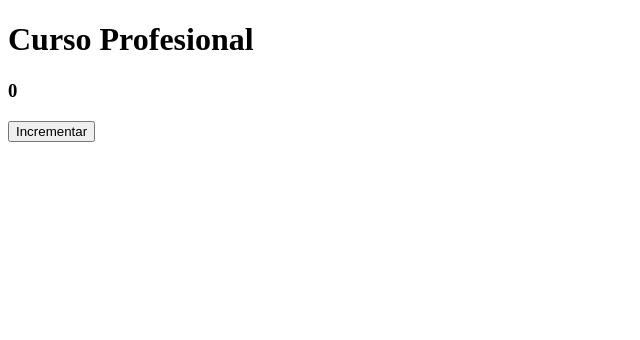
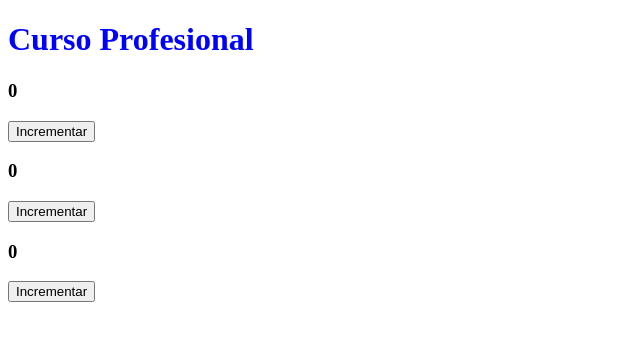
Before and after one commit to JoseBrando/firstproject, a Vue app: page / in a window 1280 px wide. Shown: the top 340 px of the page, without its empty margins (0-640 px from the left). Built offline with nearby package versions, Linux system fonts and the light colour scheme.

Commit message:
Con setup

```diff
--- a/src/App.vue
+++ b/src/App.vue
@@ -1,18 +1,17 @@
 <template>
   <h1>Curso Profesional</h1>
+
+  <CounterComposition/>
+  <CounterComposition/>
   <CounterComposition/>
 </template>
 
-<script lang="ts">
-import { defineComponent } from 'vue';
-import CounterComposition from './components/CounterComposition.vue';
-
-export default defineComponent({
-  name: 'App',
-  components: {
-    CounterComposition
-  }
-})
+<script lang="ts" setup>
+  import CounterComposition from './components/CounterComposition.vue';
 </script>
 
-<style scoped></style>
+<style>
+h1 {
+  color: blue;
+}
+</style>
--- a/src/components/CounterComposition.vue
+++ b/src/components/CounterComposition.vue
@@ -3,18 +3,12 @@
     <button @click="addCounter">Incrementar</button>
 </template>
 
-<script lang="ts">
-import type { Ref } from 'vue';
-import { defineComponent, ref } from 'vue';
+<script lang="ts" setup>
+    import type { Ref } from 'vue';
+    import { ref } from 'vue';
 
-export default defineComponent({
-    name: 'CounterComposition',
-    setup() {
-        let counter:Ref = ref(0)
-        const addCounter = ():void => {
-            counter.value++
-        }
-        return {counter, addCounter}
+    let counter:Ref = ref(0)
+    const addCounter = ():void => {
+        counter.value++
     }
-})
 </script>
```
